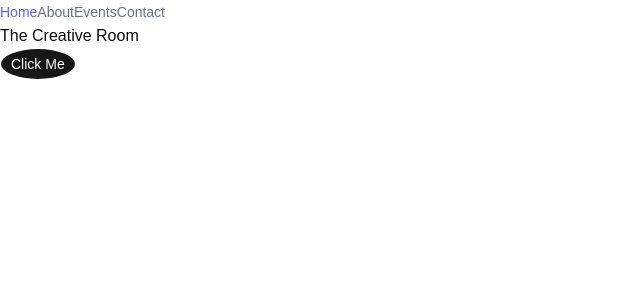
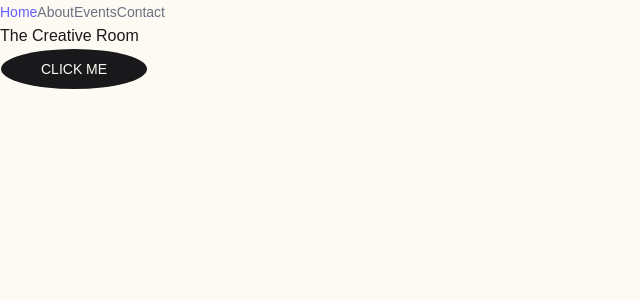
Before and after one commit to Creative-R00m/TheCreativeRoom_Club_Website, a Next.js app: page / in a window 1280 px wide. Shown: the top 300 px of the page, without its empty margins (0-640 px from the left). Built offline with nearby package versions, Linux system fonts and the light colour scheme; a web font is replaced by a local one.

Commit message:
chore: update styles to reflect nextjs-rewrite

```diff
--- a/src/app/globals.css
+++ b/src/app/globals.css
@@ -7,7 +7,13 @@
 @theme inline {
   --font-heading: var(--font-heading);
   --font-sans: var(--font-sans);
-  --color-sidebar-ring: var(--sidebar-ring);
+
+  --text-display: 2.25rem;
+  --text-heading: 2rem;
+  --text-subheading: 1.5rem;
+  --text-body: 1rem;
+  --text-small: 0.875rem;
+
   --color-sidebar-border: var(--sidebar-border);
   --color-sidebar-accent-foreground: var(--sidebar-accent-foreground);
   --color-sidebar-accent: var(--sidebar-accent);
@@ -38,40 +44,46 @@
   --color-card: var(--card);
   --color-foreground: var(--foreground);
   --color-background: var(--background);
-  --radius-sm: calc(var(--radius) * 0.6);
-  --radius-md: calc(var(--radius) * 0.8);
-  --radius-lg: var(--radius);
+  --radius-main: 0.25rem;
+  --radius-md: 0.625rem;
+  --radius-round: 1.25rem;
   --radius-xl: calc(var(--radius) * 1.4);
   --radius-2xl: calc(var(--radius) * 1.8);
   --radius-3xl: calc(var(--radius) * 2.2);
   --radius-4xl: calc(var(--radius) * 2.6);
+  --radius-full: 9999px;
 }
 
 :root {
-  --background: oklch(1 0 0);
-  --foreground: oklch(0.145 0 0);
-  --card: oklch(1 0 0);
-  --card-foreground: oklch(0.145 0 0);
-  --popover: oklch(1 0 0);
-  --popover-foreground: oklch(0.145 0 0);
-  --primary: oklch(0.205 0 0);
-  --primary-foreground: oklch(0.985 0 0);
-  --secondary: oklch(0.97 0 0);
-  --secondary-foreground: oklch(0.205 0 0);
-  --muted: oklch(0.97 0 0);
-  --muted-foreground: oklch(0.556 0 0);
-  --accent: oklch(0.97 0 0);
-  --accent-foreground: oklch(0.205 0 0);
-  --destructive: oklch(0.577 0.245 27.325);
-  --border: oklch(0.922 0 0);
-  --input: oklch(0.922 0 0);
-  --ring: oklch(0.708 0 0);
+  --background: #fdfaf3;
+  --foreground: #19191b;
+  --card: #fdfaf3;
+  --card-foreground: #19191b;
+  --popover: #fdfaf3;
+  --popover-foreground: #19191b;
+  --primary: #19191b;
+  --primary-foreground: #fdfaf3;
+  --secondary: #4e4e4e;
+  --secondary-foreground: #fdfaf3;
+  --muted: #757575;
+  --muted-foreground: #4e4e4e;
+  --accent: #bfe4ff;
+  --accent-foreground: #19191b;
+  --destructive: #ff4d4d;
+  --border: #757575;
+  --input: #757575;
+  --ring: #4e4e4e;
   --chart-1: oklch(0.87 0 0);
   --chart-2: oklch(0.556 0 0);
   --chart-3: oklch(0.439 0 0);
   --chart-4: oklch(0.371 0 0);
   --chart-5: oklch(0.269 0 0);
   --radius: 0.625rem;
+  --space-section: 7rem;
+  --space-section-sm: 5rem;
+  --space-section-lg: 10rem;
+  --space-section-page-top: 14rem;
+  --site-margin-x: 3rem;
   --sidebar: oklch(0.985 0 0);
   --sidebar-foreground: oklch(0.145 0 0);
   --sidebar-primary: oklch(0.205 0 0);
@@ -131,3 +143,59 @@
     cursor: pointer;
   }
 }
+
+@utility type-display {
+  @apply font-sans text-display font-bold tracking-[-0.09rem] uppercase text-primary;
+}
+
+@utility type-h1 {
+  @apply font-sans text-display font-extrabold tracking-[-0.09rem] uppercase text-primary;
+}
+
+@utility type-h2 {
+  @apply font-sans text-heading font-extrabold tracking-[-0.06rem] uppercase text-primary;
+}
+
+@utility type-h3 {
+  @apply font-sans text-subheading font-semibold leading-[150%] tracking-[-0.03rem] text-primary;
+}
+
+@utility type-tag {
+  @apply font-sans text-body font-semibold leading-[175%] uppercase text-primary;
+}
+
+@utility type-eyebrow {
+  @apply font-sans text-body font-normal leading-[1.5rem] uppercase text-primary;
+}
+
+@utility type-body {
+  @apply font-sans text-body font-normal leading-[1.5rem] text-primary;
+}
+
+@utility type-body-semi-bold {
+  @apply font-sans text-body font-semibold leading-[1.5rem] text-primary;
+}
+
+@utility type-label {
+  @apply font-sans text-body font-bold leading-[1.375rem] text-primary;
+}
+
+@utility type-label-sm {
+  @apply font-sans text-small font-bold leading-[1.375rem] text-muted;
+}
+
+@utility type-links-active {
+  @apply font-sans text-body font-extrabold leading-[1.375rem] uppercase text-primary;
+}
+
+@utility type-links-inactive {
+  @apply font-sans text-body font-extrabold leading-[1.375rem] uppercase text-secondary;
+}
+
+@utility type-button {
+  @apply font-sans text-small font-medium leading-[1rem] uppercase text-primary;
+}
+
+@utility type-caption {
+  @apply font-sans text-small font-normal leading-[1rem] text-primary;
+}
--- a/src/components/ui/button.tsx
+++ b/src/components/ui/button.tsx
@@ -4,7 +4,7 @@ import { cva, type VariantProps } from "class-variance-authority";
 import { cn } from "@/lib/utils";
 
 const buttonVariants = cva(
-  "group/button inline-flex shrink-0 items-center justify-center border border-transparent bg-clip-padding text-sm font-medium whitespace-nowrap transition-all outline-none select-none focus-visible:border-ring focus-visible:ring-3 focus-visible:ring-ring/50 active:not-aria-[haspopup]:translate-y-px disabled:pointer-events-none disabled:opacity-50 aria-invalid:border-destructive aria-invalid:ring-3 aria-invalid:ring-destructive/20 dark:aria-invalid:border-destructive/50 dark:aria-invalid:ring-destructive/40 [&_svg]:pointer-events-none [&_svg]:shrink-0 [&_svg:not([class*='size-'])]:size-4",
+  "group/button inline-flex shrink-0 items-center justify-center border border-transparent bg-clip-padding type-button whitespace-nowrap transition-all outline-none select-none focus-visible:border-ring focus-visible:ring-3 focus-visible:ring-ring/50 active:not-aria-[haspopup]:translate-y-px disabled:pointer-events-none disabled:opacity-50 aria-invalid:border-destructive aria-invalid:ring-3 aria-invalid:ring-destructive/20 dark:aria-invalid:border-destructive/50 dark:aria-invalid:ring-destructive/40 [&_svg]:pointer-events-none [&_svg]:shrink-0 [&_svg:not([class*='size-'])]:size-4",
   {
     variants: {
       variant: {
@@ -21,9 +21,9 @@ const buttonVariants = cva(
       },
       size: {
         default:
-          "h-8 gap-1.5 px-2.5 has-data-[icon=inline-end]:pr-2 has-data-[icon=inline-start]:pl-2",
+          "gap-1.5 px-10 py-3 has-data-[icon=inline-end]:pr-2 has-data-[icon=inline-start]:pl-2",
         xs: "h-6 gap-1 rounded-[min(var(--radius-md),10px)] px-2 text-xs in-data-[slot=button-group]:rounded-lg has-data-[icon=inline-end]:pr-1.5 has-data-[icon=inline-start]:pl-1.5 [&_svg:not([class*='size-'])]:size-3",
-        sm: "h-7 gap-1 rounded-[min(var(--radius-md),12px)] px-2.5 text-[0.8rem] in-data-[slot=button-group]:rounded-lg has-data-[icon=inline-end]:pr-1.5 has-data-[icon=inline-start]:pl-1.5 [&_svg:not([class*='size-'])]:size-3.5",
+        sm: "h-10 gap-1 px-4 in-data-[slot=button-group]:rounded-lg has-data-[icon=inline-end]:pr-1.5 has-data-[icon=inline-start]:pl-1.5 [&_svg:not([class*='size-'])]:size-3.5",
         lg: "h-9 gap-1.5 px-2.5 has-data-[icon=inline-end]:pr-2 has-data-[icon=inline-start]:pl-2",
         icon: "size-8",
         "icon-xs":
@@ -33,10 +33,11 @@ const buttonVariants = cva(
         "icon-lg": "size-9",
       },
       radius: {
-        default: "rounded-none",
+        default: "rounded-main",
         sm: "rounded-sm",
         md: "rounded-md",
         lg: "rounded-lg",
+        none: "rounded-none",
         full: "rounded-full",
         oval: "rounded-[50%]",
       },
```
